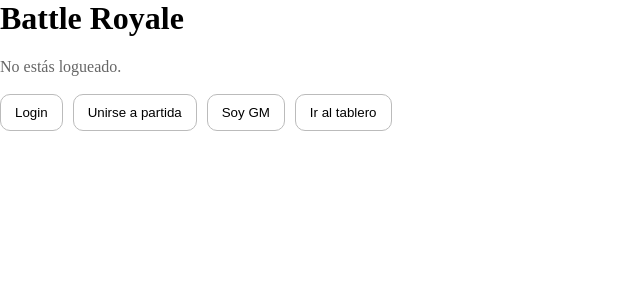
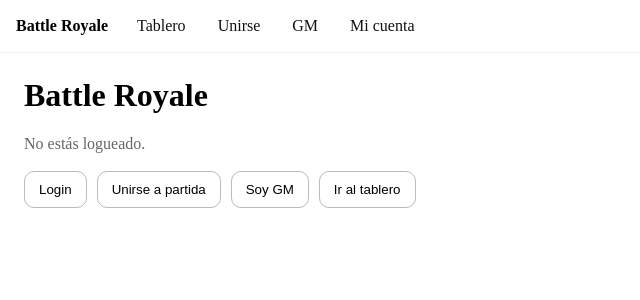
Before and after one commit to Skyoden/battle-royale, a Next.js app: page / in a window 1280 px wide. Shown: the top 300 px of the page, without its empty margins (0-640 px from the left). Built offline with nearby package versions, Linux system fonts and the light colour scheme; no server answers.

Commit message:
Update layout.js

```diff
--- a/app/layout.js
+++ b/app/layout.js
@@ -1,14 +1,18 @@
 import "./globals.css";
+import Nav from "./components/Nav";
 
 export const metadata = {
   title: "Battle Royale",
-  description: "Game",
+  description: "Battle Royale",
 };
 
 export default function RootLayout({ children }) {
   return (
     <html lang="es">
-      <body style={{ margin: 0 }}>{children}</body>
+      <body>
+        <Nav />
+        <div style={{ padding: 24 }}>{children}</div>
+      </body>
     </html>
   );
 }
```
